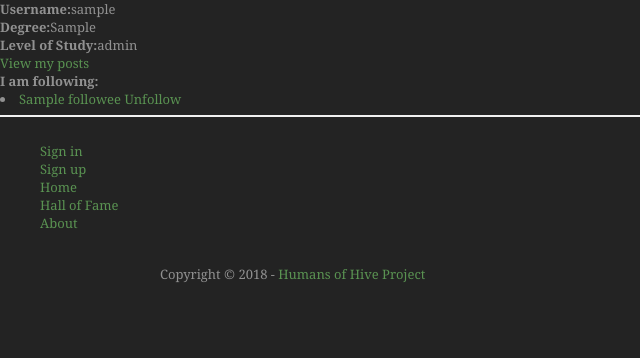
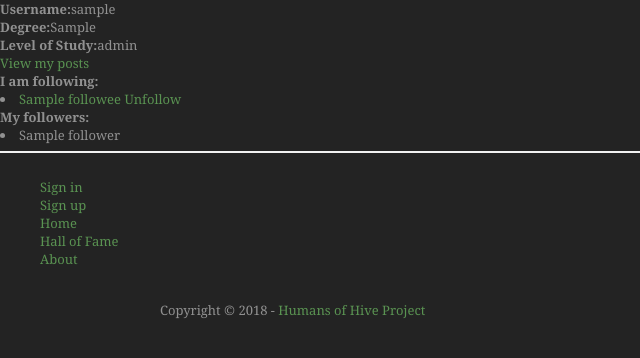
Before and after one commit to AllanPetrie/humans_of_hive_project, a Django app: template templates/humans_of_hive/user_profile.html in a window 1280 px wide. Shown: the top 358 px of the page, without its empty margins (0-640 px from the left). Run offline with Django 3.2, Linux system fonts and the light colour scheme; tables that the repository leaves empty hold one stand-in row (values such as "Sample post"); the template is opened without the code that fills it: values that come from a table or form of the project are taken from there, most other values are stand-ins (such as "Sample title", 1, 10 or a date in 2020).

Commit message:
14:51 27/03/2018 Marija

```diff
--- a/humans_of_hive/models.py
+++ b/humans_of_hive/models.py
@@ -29,12 +29,13 @@ class FollowingManager(models.Model):
     @staticmethod
     def followers(user):
         followers = []
-        follower_users = Follow.objects.filter(followee=user).values_list('follower')
-        for follower in follower_users:
-            follower_user = UserProfile.objects.get(pk=follower[0])
-            followers.append(follower_user)
         if not Follow.objects.filter(followee=user):
             followers = None
+        else:
+            follower_users = Follow.objects.filter(followee=user).values_list('follower')
+            for follower in follower_users:
+                follower_user = UserProfile.objects.get(pk=follower[0])
+                followers.append(follower_user)
         return followers
 
     #Get a list of all users a user is following
@@ -42,15 +43,17 @@ class FollowingManager(models.Model):
     @staticmethod
     def following(user):
         following = []
-        followees_users = Follow.objects.filter(follower=user).values_list('followee')
-        for followee in followees_users:
-            followed_user = UserProfile.objects.get(pk=followee[0])
-            following.append(followed_user)
         if not Follow.objects.filter(follower=user):
             following = None
+        else:
+            followees_users = Follow.objects.filter(follower=user).values_list('followee')
+            for followee in followees_users:
+                followed_user = UserProfile.objects.get(pk=followee[0])
+                following.append(followed_user)
         return following
 
     #Check if user is following another user
+    #Note: expects UserProfile instances
     @staticmethod
     def follows(follower, followee):
         try:
@@ -60,6 +63,7 @@ class FollowingManager(models.Model):
             return False
 
     # Add a new follower follows followee relationship
+    #Note: expects UserProfile instances
     @staticmethod
     def add_follower(follower, followee):
         relation, created = Follow.objects.get_or_create(follower=follower, followee=followee)
@@ -68,6 +72,7 @@ class FollowingManager(models.Model):
         return relation
 
     #Remove follower follows followee relationship
+    #Note: expects UserProfile instances
     @staticmethod
     def remove_follower(follower, followee):
         try:
--- a/templates/humans_of_hive/user_profile.html
+++ b/templates/humans_of_hive/user_profile.html
@@ -16,7 +16,7 @@
   <b>I am following:</b></br>
   {% for followee in following %}
     {% if followee == None %}
-      <i>You are not following anyone.</i></br>
+      <i>You are not following anyone</i></br>
     {% else %}
       {% for f in followee %}
         <li>
@@ -26,4 +26,16 @@
       {% endfor %}
     {% endif %}
   {% endfor %}
+  <b>My followers:</b></<br>
+  {% for follower in followers %}
+    {% if follower == None %}
+      <i>You have no followers yet</i></<br>
+    {% else %}
+      {% for f in follower %}
+        <li>
+          {{ f }}
+        </li>
+      {% endfor %}
+    {% endif %}
+  {% endfor %}
 {% endblock %}
```
